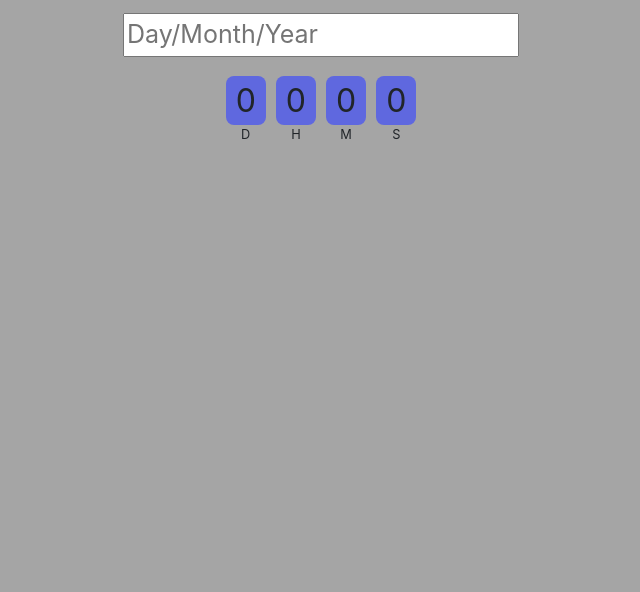
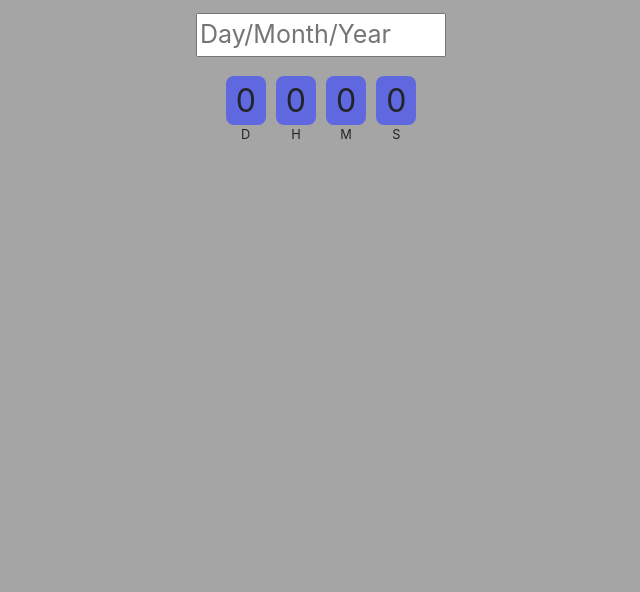
Before and after one commit to algosdev/countdown, a plain HTML site: page index.html in a window 1280 px wide. Shown: the part 208-800 px from the top of the page, without its empty margins (319-959 px from the left). Drawn offline with nearby package versions, Linux system fonts and the light colour scheme.

Commit message:
Fixed some bugs

```diff
--- a/style.css
+++ b/style.css
@@ -5,7 +5,9 @@ body {
     margin-top: 100px;
     margin-bottom: 20px;
     font-size: 25px;
-
+}
+input {
+    max-width: 250px;
 }
 .num {
     font-size: 2em;
```
